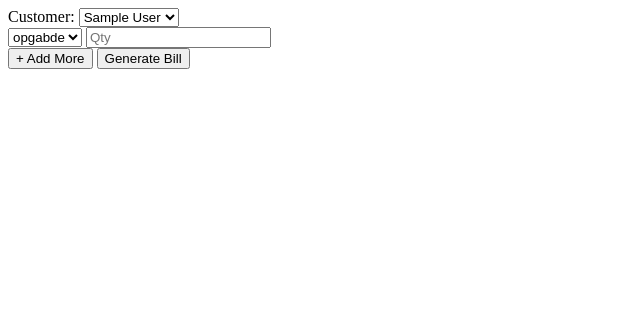
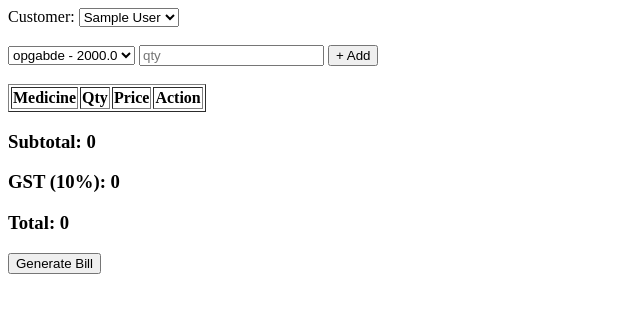
Before and after one commit to anus26/medical-store-management-system, a Django app: page /create_sale/ in a window 1280 px wide. Shown: the top 313 px of the page, without its empty margins (0-640 px from the left). Run offline with Django 5.2, Linux system fonts and the light colour scheme; data comes from the database, SQL or seed files in the repository; tables that the repository leaves empty hold one stand-in row (values such as "Sample post"); lists and menus that the app fills with data are empty.

Commit message:
modified

```diff
--- a/medical_store/medical_store/urls.py
+++ b/medical_store/medical_store/urls.py
@@ -25,8 +25,8 @@ urlpatterns = [
     path('admin/', admin.site.urls),
     path('',home,name='home'),
     path('add_medicine/', add_medicine, name='add_medicine'),
+    path('invoices/', invoices, name='invoices'),
     path('create_sale/', create_sale, name='create_sale'),
-    path('invoices/', invoices, name='invoices'),
     path('create_purchase/',create_purchase, name='create_purchase'),
     path('update_medicine/<int:id>/',update_medicine,name='update_medicine'),
     path('delete_medicine/<int:id>/',delete_medicine,name='delete_medicine'),
--- a/medical_store/pharmacy/models.py
+++ b/medical_store/pharmacy/models.py
@@ -56,8 +56,10 @@ class Customer(models.Model):
 
 class Invoice(models.Model):
     customer = models.ForeignKey(Customer, on_delete=models.CASCADE)
-    date = models.DateTimeField(auto_now_add=True)
-
+    date=models.DateTimeField(auto_now_add=True)
+    subtotal=models.FloatField(default=0)
+    tax=models.FloatField(default=0)
+    total=models.FloatField(default=0)
 class Sale(models.Model):
     invoice=models.ForeignKey(Invoice,on_delete=models.CASCADE,related_name='items')
     medicine=models.ForeignKey(Medicine,on_delete=models.CASCADE)
--- a/medical_store/pharmacy/views.py
+++ b/medical_store/pharmacy/views.py
@@ -4,6 +4,7 @@
 from statistics import quantiles
 
 from django.shortcuts import render, redirect
+from django.db import transaction
 
 from .models import Invoice, Medicine, Sale,Purchase,Supplier,Customer
 
@@ -44,9 +45,18 @@ def add_medicine(request):
     return render(request, 'add_medicine.html', {'form': form})
 
 
+
+
+
+
 def invoices(request):
-    sales = Sale.objects.all()
-    return render(request, 'invoices.html', {'sales': sales})
+    invoices = Invoice.objects.all().order_by('-id')
+    current_invoice = invoices.first()   # 👈 latest invoice
+
+    return render(request, 'invoices.html', {
+        'invoices': invoices,
+        'current_invoice': current_invoice
+    })
 
 def create_sale(request):
     medicines = Medicine.objects.all()
@@ -57,50 +67,80 @@ def create_sale(request):
         quantities = request.POST.getlist('quantity')
         customer_id = request.POST.get('customer')
 
+        if not customer_id:
+            return render(request, 'create_sale.html', {
+                'medicines': medicines,
+                'customers': customers,
+                'error': "Customer required"
+            })
+
         customer = Customer.objects.get(id=customer_id)
 
-        # create invoice
-        invoice = Invoice.objects.create(customer=customer)
-
-        total_bill = 0
+        subtotal = 0   # ✅ FIXED
+        sale_items = []
 
         for med_id, qty in zip(medicine_ids, quantities):
+
+            if not qty:
+                continue
+
             qty = int(qty)
             medicine = Medicine.objects.get(id=med_id)
 
-            # stock check
             if qty > medicine.quantity:
                 return render(request, 'create_sale.html', {
                     'medicines': medicines,
                     'customers': customers,
-                    'error': f"Not enough stock for {medicine.name}"
+                    'error': f"{medicine.name} out of stock"
                 })
 
-            price = medicine.price * qty
-            total_bill += price
+            total_price = medicine.price * qty
+            subtotal += total_price
 
-            # ❗ NOTE: stock decrease model me ho raha hai
-            Sale.objects.create(
-                invoice=invoice,
-                medicine=medicine,
+            sale_items.append({
+                'medicine': medicine,
+                'quantity': qty,
+                'total_price': total_price
+            })
+
+        if not sale_items:
+            return render(request, 'create_sale.html', {
+                'error': "No items selected",
+                'medicines': medicines,
+                'customers': customers
+            })
+
+        tax = subtotal * 0.10
+        total = subtotal + tax
+
+        with transaction.atomic():
+
+            invoice = Invoice.objects.create(
                 customer=customer,
-                quantity=qty,
-                total_price=price
+                subtotal=subtotal,
+                tax=tax,
+                total=total
             )
 
-        return render(request, 'invoices.html', {
-            'invoice': invoice,
-            'items': invoice.items.all(),
-            'total': total_bill
-        })
+            for item in sale_items:   # ✅ FIXED
+                Sale.objects.create(
+                    invoice=invoice,
+                    medicine=item['medicine'],
+                    customer=customer,
+                    quantity=item['quantity'],
+                    total_price=item['total_price']
+                )
+
+                # ✅ stock update inside loop
+                item['medicine'].quantity -= item['quantity']
+                item['medicine'].save()
+
+        return redirect('invoices')
 
     return render(request, 'create_sale.html', {
         'medicines': medicines,
         'customers': customers
     })
-
-
-
 def create_purchase(request):
     medicines = Medicine.objects.all()
     suppliers = Supplier.objects.all()
--- a/medical_store/templates/create_sale.html
+++ b/medical_store/templates/create_sale.html
@@ -1,4 +1,5 @@
-<form method="POST">
+<form method="POST" action="{% url 'create_sale' %}">
+
     {% csrf_token %}
 
     <label>Customer:</label>
@@ -8,38 +9,106 @@
         {% endfor %}
     </select>
 
-    <div id="items">
-        <div class="item">
-            <select name="medicine">
-                {% for m in medicines %}
-                <option value="{{ m.id }}">{{ m.name }}</option>
-                {% endfor %}
-            </select>
+    <br><br>
 
-            <input type="number" name="quantity" placeholder="Qty">
-        </div>
-    </div>
+    <!-- ✅ select OUTSIDE -->
+    <select id="medicineSelect">
+        {% for m in medicines %}
+        <option value="{{ m.id }}" data-price="{{m.price}}">
+            {{ m.name }} - {{ m.price }}
+        </option>
+        {% endfor %}
+    </select>
 
-    <button type="button" onclick="addItem()">+ Add More</button>
+    <input type="number" id="qty" placeholder="qty">
+    <button type="button" onclick="addToCart()">+ Add</button>
+
+    <br><br>
+
+    <table border="1" id="cartTable">
+        <tr>
+            <th>Medicine</th>
+            <th>Qty</th>
+            <th>Price</th>
+            <th>Action</th>
+        </tr>
+    </table>
+
+    <!-- ✅ hidden inputs container -->
+    <div id="hiddenInputs"></div>
+
+    <h3>Subtotal: <span id="subtotal">0</span></h3>
+    <h3>GST (10%): <span id="gst">0</span></h3>
+    <h3>Total: <span id="total">0</span></h3>
+
     <button type="submit">Generate Bill</button>
 </form>
 
 
 <script>
-function addItem() {
-    let div = document.createElement("div");
-    div.classList.add("item");
+let subtotal = 0;
 
-    div.innerHTML = `
-        <select name="medicine">
-            {% for m in medicines %}
-            <option value="{{ m.id }}">{{ m.name }}</option>
-            {% endfor %}
-        </select>
+function addToCart() {
+    let select = document.getElementById("medicineSelect");
+    let qty = document.getElementById('qty').value;
 
-        <input type="number" name="quantity" placeholder="Qty">
+    if (!qty || qty <= 0) {
+        alert("Enter valid quantity");
+        return;
+    }
+
+    let medId = select.value;
+    let medText = select.options[select.selectedIndex].text;
+    let price = parseFloat(select.options[select.selectedIndex].dataset.price);
+
+    let totalPrice = price * qty;
+    subtotal += totalPrice;
+
+    // ✅ add row
+    let table = document.getElementById("cartTable");
+    let row = table.insertRow();
+
+    row.innerHTML = `
+        <td>${medText}</td>
+        <td>${qty}</td>
+        <td>${totalPrice.toFixed(2)}</td>
+        <td><button type="button" onclick="removeItem(this, ${totalPrice})">Remove</button></td>
     `;
 
-    document.getElementById("items").appendChild(div);
+    // ✅ hidden inputs
+    let hiddenDiv = document.getElementById("hiddenInputs");
+
+    let medInput = document.createElement("input");
+    medInput.type = "hidden";
+    medInput.name = "medicine";
+    medInput.value = medId;
+
+    let qtyInput = document.createElement("input");
+    qtyInput.type = "hidden";
+    qtyInput.name = "quantity";
+    qtyInput.value = qty;
+
+  row.appendChild(medInput);
+row.appendChild(qtyInput);
+
+    updateTotals();
+}
+
+function removeItem(btn, price) {
+    let row = btn.parentNode.parentNode;
+    row.remove();
+
+    subtotal -= price;
+
+    updateTotals();
+}
+
+function updateTotals() {
+    let gst = subtotal * 0.10;   // ✅ FIXED
+    let total = subtotal + gst;
+
+    document.getElementById("subtotal").innerText = subtotal.toFixed(2);
+    document.getElementById("gst").innerText = gst.toFixed(2);
+    document.getElementById("total").innerText = total.toFixed(2);
 }
 </script>
```
Also changed, not shown: medical_store/templates/invoices.html (+19 -19 lines), medical_store/pharmacy/migrations/0004_invoice_subtotal_invoice_tax_invoice_total_and_more.py (added).
